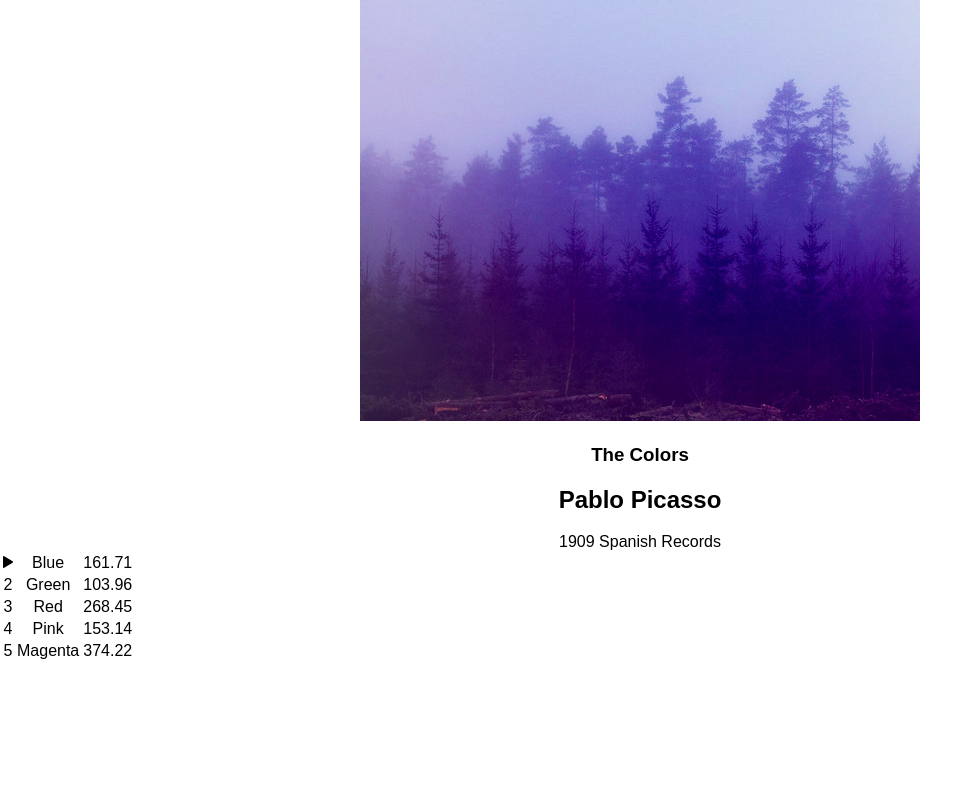
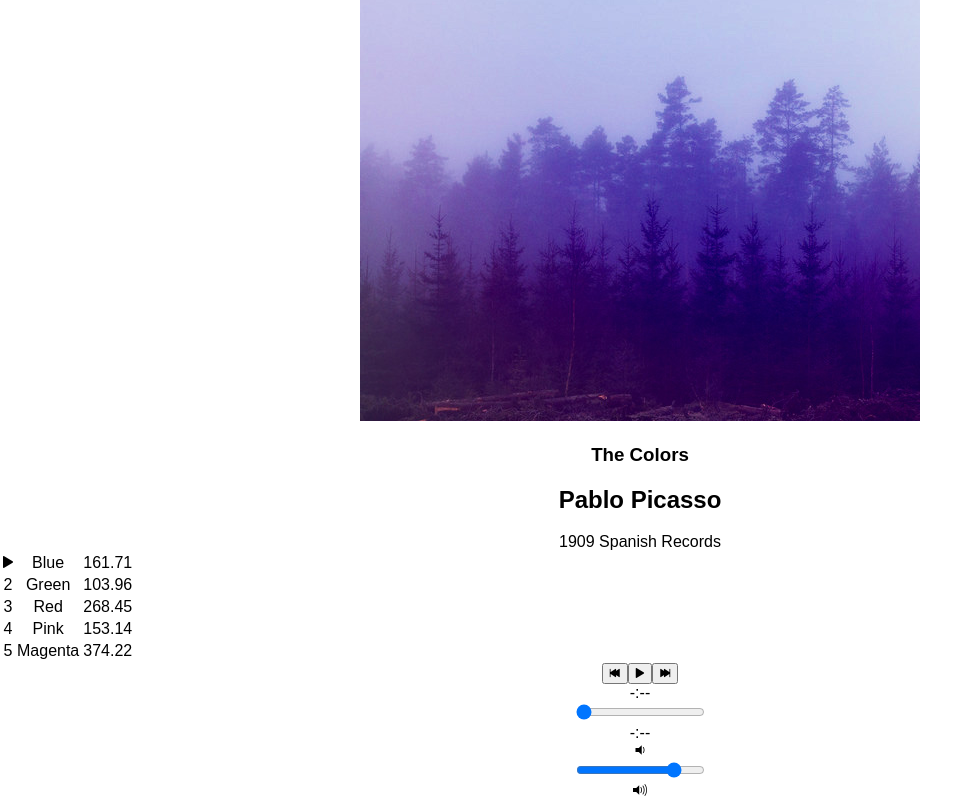
Before and after one commit to wolffles/bloc-jams-react, a React (Create React App) app: page /album/the-colors in a window 1280 px wide. Shown: the part 237-1037 px from the top of the page, without its empty margins (0-980 px from the left). Before the commit the page ends 900 px from the top, so only its background shows below. Built offline with nearby package versions, Linux system fonts and the light colour scheme.

Commit message:
player bar completed

```diff
--- a/src/components/Album.js
+++ b/src/components/Album.js
@@ -1,6 +1,7 @@
 import React, { Component } from 'react';
 import albumData from './../data/albums';
 import Ionicon from 'react-ionicons';
+import PlayerBar from './PlayerBar'
 
 class Album extends Component {
   constructor(props) {
@@ -44,6 +45,22 @@
       if (!isSameSong) {this.setSong(song); }
       this.play();
     }
+  }
+
+  handleNextClick() {
+    const currentIndex = this.state.album.songs.findIndex(song => this.state.currentSong === song);
+    const newIndex = Math.min(this.state.album.songs.length - 1 , currentIndex + 1);
+    const newSong = this.state.album.songs[newIndex];
+    this.setSong(newSong);
+    this.play();
+  }
+
+  handlePrevClick() {
+    const currentIndex = this.state.album.songs.findIndex(song => this.state.currentSong === song);
+    const newIndex = Math.max(0, currentIndex - 1);
+    const newSong = this.state.album.songs[newIndex];
+    this.setSong(newSong);
+    this.play();
   }
 
   clickToggle(song) {
@@ -107,6 +124,13 @@
             }
           </tbody>
         </table>
+        <PlayerBar
+          isPlaying={this.state.isPlaying}
+          currentSong={this.state.currentSong}
+          handleSongClick={()=> this.handleSongClick(this.state.currentSong)}
+          handlePrevClick={() => this.handlePrevClick()}
+          handleNextClick={()=> this.handleNextClick()}
+        />
       </section>
     );
   }
--- /dev/null
+++ b/src/components/PlayerBar.js
@@ -0,0 +1,33 @@
+import React, { Component } from 'react';
+
+class PlayerBar extends Component {
+  render() {
+    return (
+      <section className="player-bar">
+        <section id="buttons">
+          <button id="previous" onClick={this.props.handlePrevClick} >
+            <span className="ion-skip-backward"></span>
+          </button >
+          <button id="play-pause" onClick={this.props.handleSongClick}>
+            <span className={this.props.isPlaying ? 'ion-pause' : 'ion-play'}></span>
+          </button>
+          <button id="next" onClick={this.props.handleNextClick}>
+            <span className="ion-skip-forward"></span>
+          </button>
+        </section>
+        <section id="time-control">
+          <div className="current-time">-:--</div>
+          <input type="range" className="seek-bar" value="0"/>
+          <div className="total-time">-:--</div>
+        </section>
+        <section id="volume-control">
+          <div className="icon ion-volume-low"></div>
+          <input type="range" className="seek-bar" value="80" />
+          <div className="icon ion-volume-high"></div>
+        </section>
+      </section>
+    );
+  }
+}
+
+export default PlayerBar;
```
